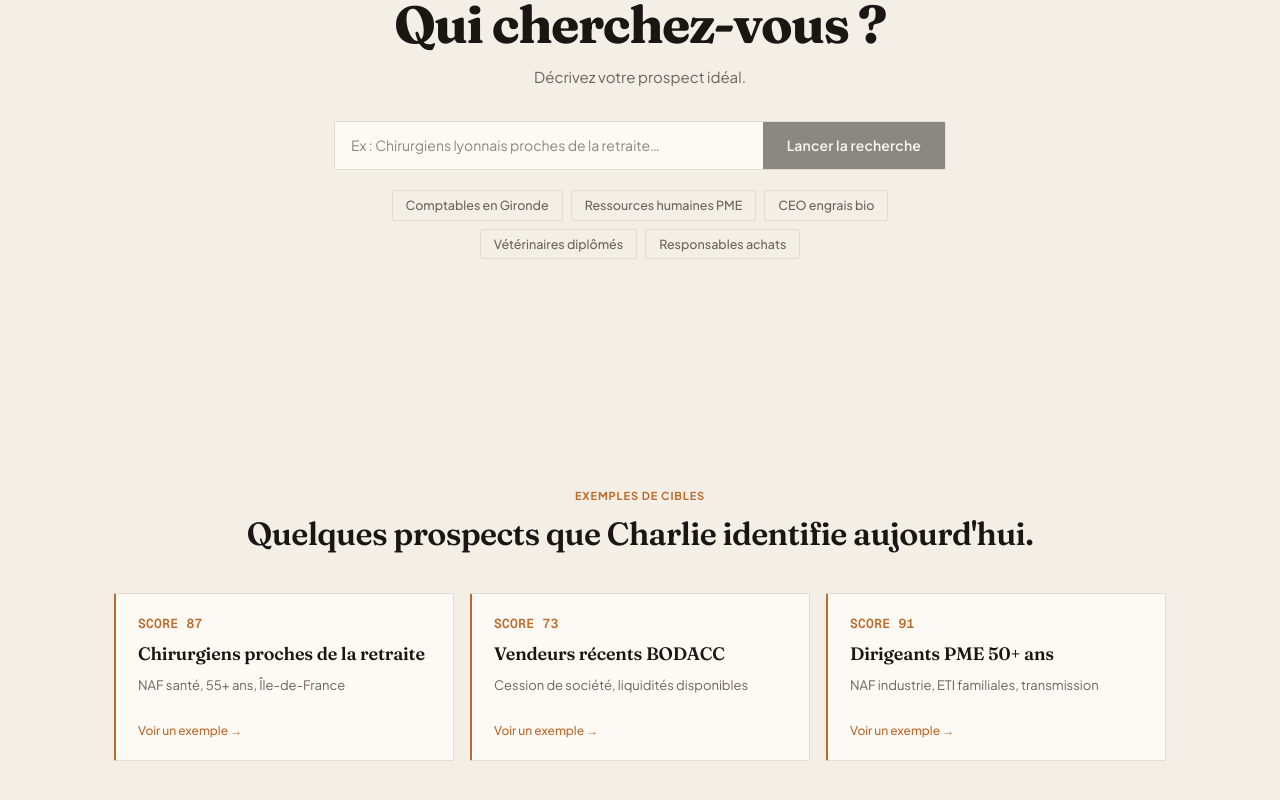
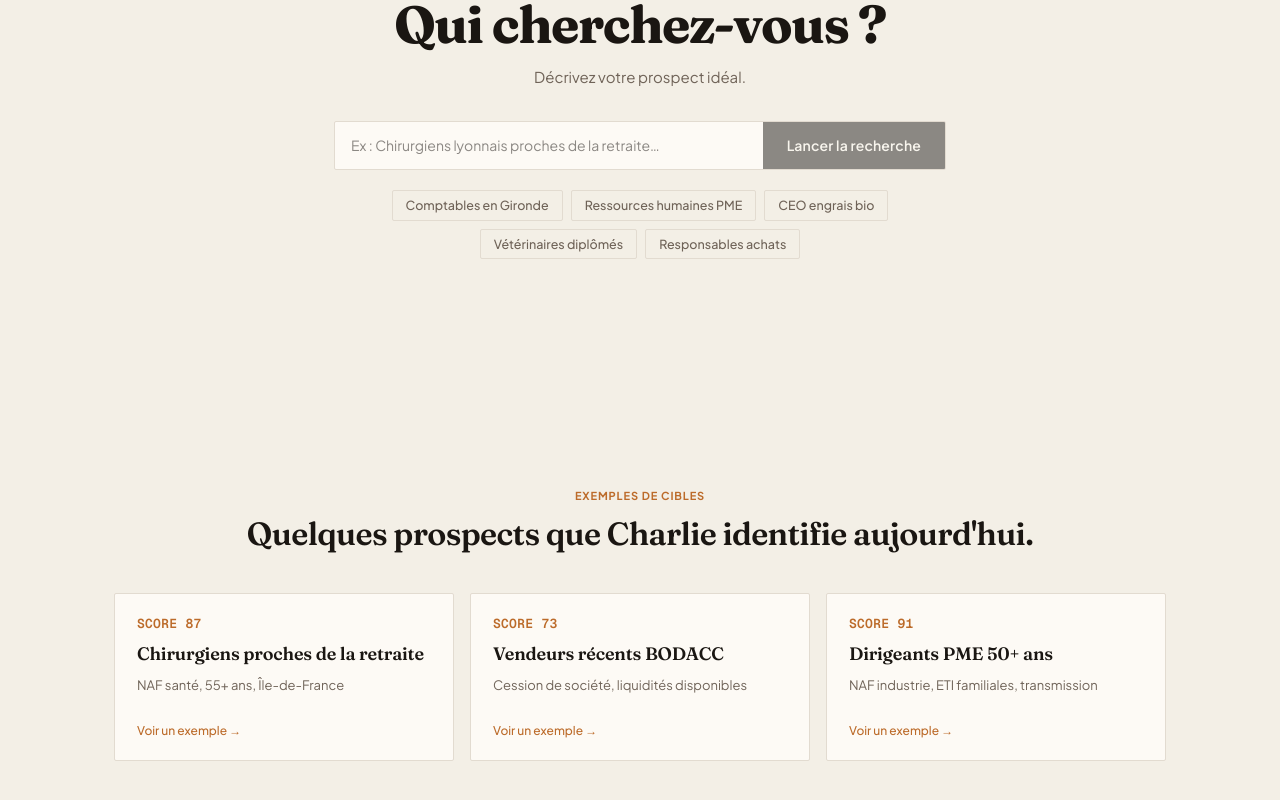
Before and after one commit to mathisbaala/charlie-prospection, a Next.js app: page / in a window 1280 px wide. Shown: the part 204-1004 px from the top of the page. Built offline with nearby package versions, Linux system fonts and the light colour scheme; no server answers.

Commit message:
style(design): FINDING-001 — supprimer bordure gauche cuivre sur les example cards (AI Slop #8)

```diff
--- a/components/landing/use-cases-section.tsx
+++ b/components/landing/use-cases-section.tsx
@@ -82,7 +82,6 @@ export function UseCasesSection({ onPick }: Props) {
               textAlign: 'left',
               background: 'var(--color-surface)',
               border: '1px solid var(--color-border)',
-              borderLeft: '2px solid var(--color-accent)',
               borderRadius: 2,
               padding: '20px 22px',
               cursor: 'pointer',
```
